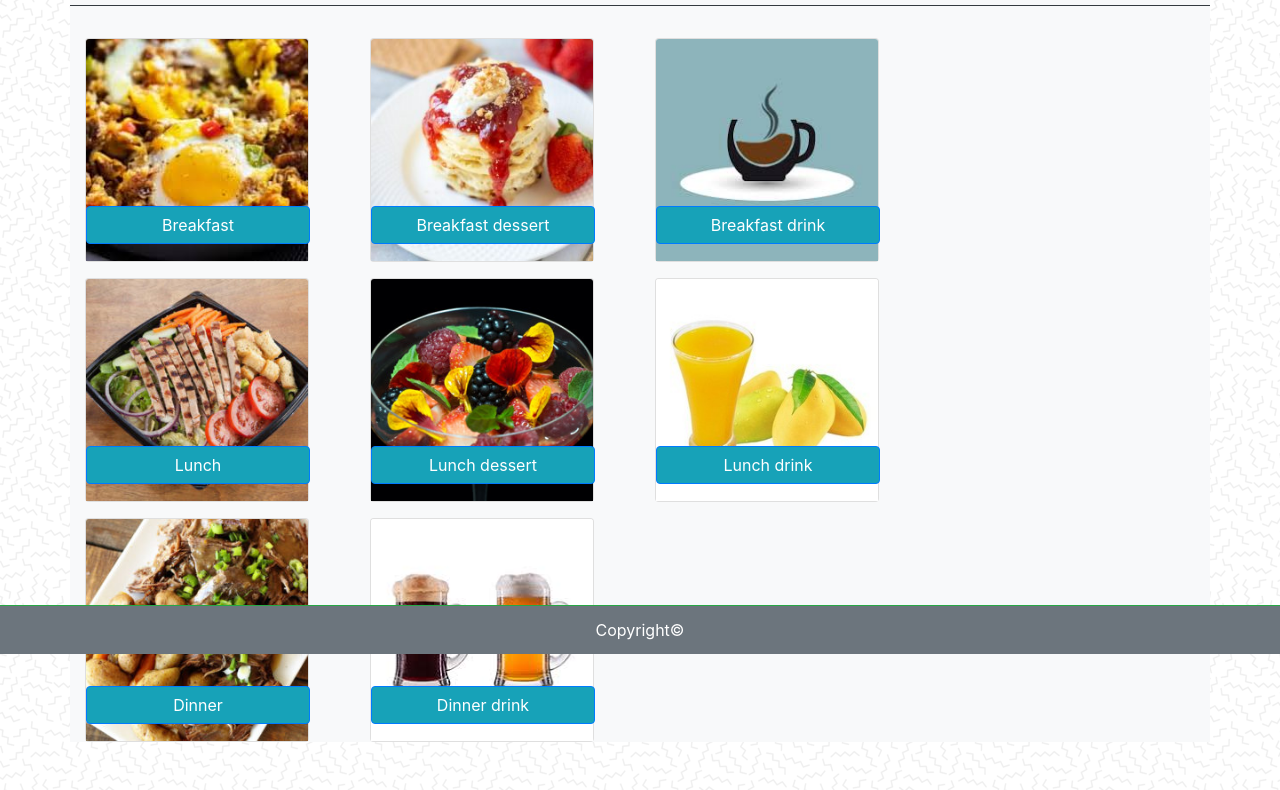
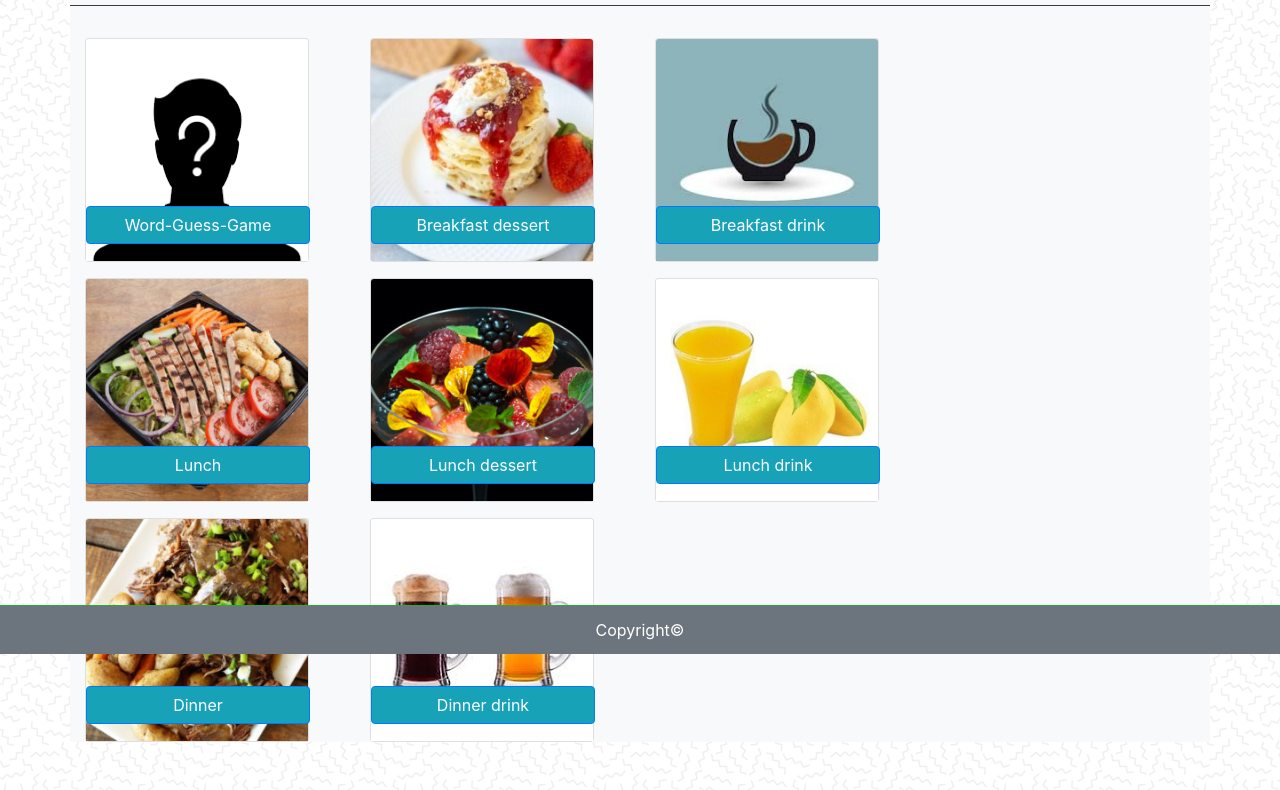
Before and after one commit to ABareyan/Bootstrap-Portfolio, a plain HTML site: page portfolio.html in a window 1280 px wide. Shown: the part 146-936 px from the top of the page. Drawn offline with nearby package versions, Linux system fonts and the light colour scheme.

Commit message:
Update Portfolio

```diff
--- a/portfolio.html
+++ b/portfolio.html
@@ -59,9 +59,9 @@
         <div class="row">
             <div class="col-sm col-lg-3 mt-3">
                 <div class="card position-relative" style="width: 14rem;">
-                    <img src="images/brfeat.jpeg" class="card-img-top" alt="images" width="150">
+                    <img src="images/who.png" class="card-img-top" alt="images" width="150">
                     <div id="card" class="card-body p-0 position-absolute" style="z-index:5;">
-                        <a href="#" class="btn btn-primary stretched-link bg-info text-white" style="width: 14rem;">Breakfast</a>
+                        <a href="https://abareyan.github.io/Word-Guess-Game/" class="btn btn-primary stretched-link bg-info text-white" style="width: 14rem;">Word-Guess-Game</a>
                     </div>
                 </div>
             </div>
```
Also changed, not shown: images/brfeat.jpeg (deleted), images/who.png (added).
